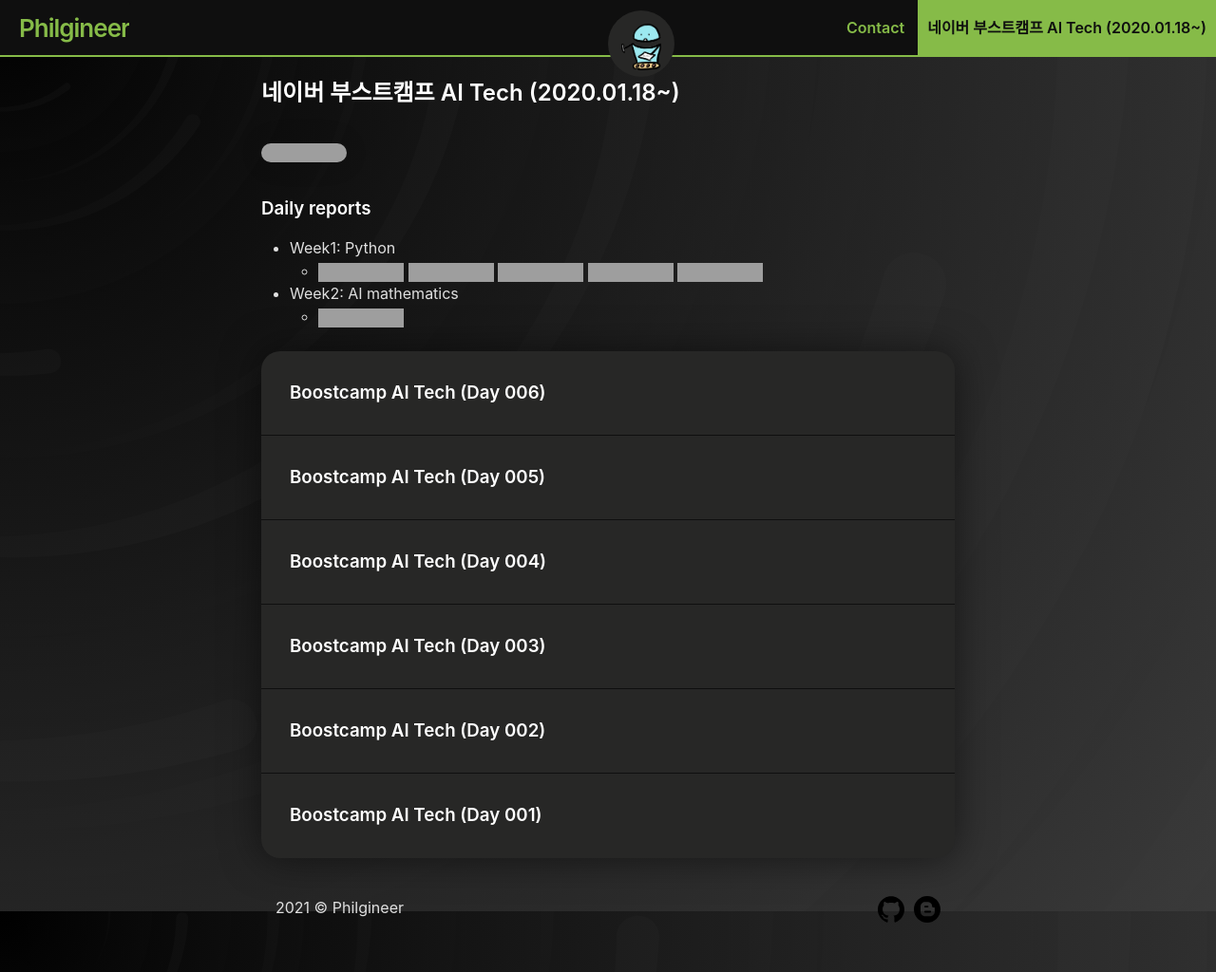
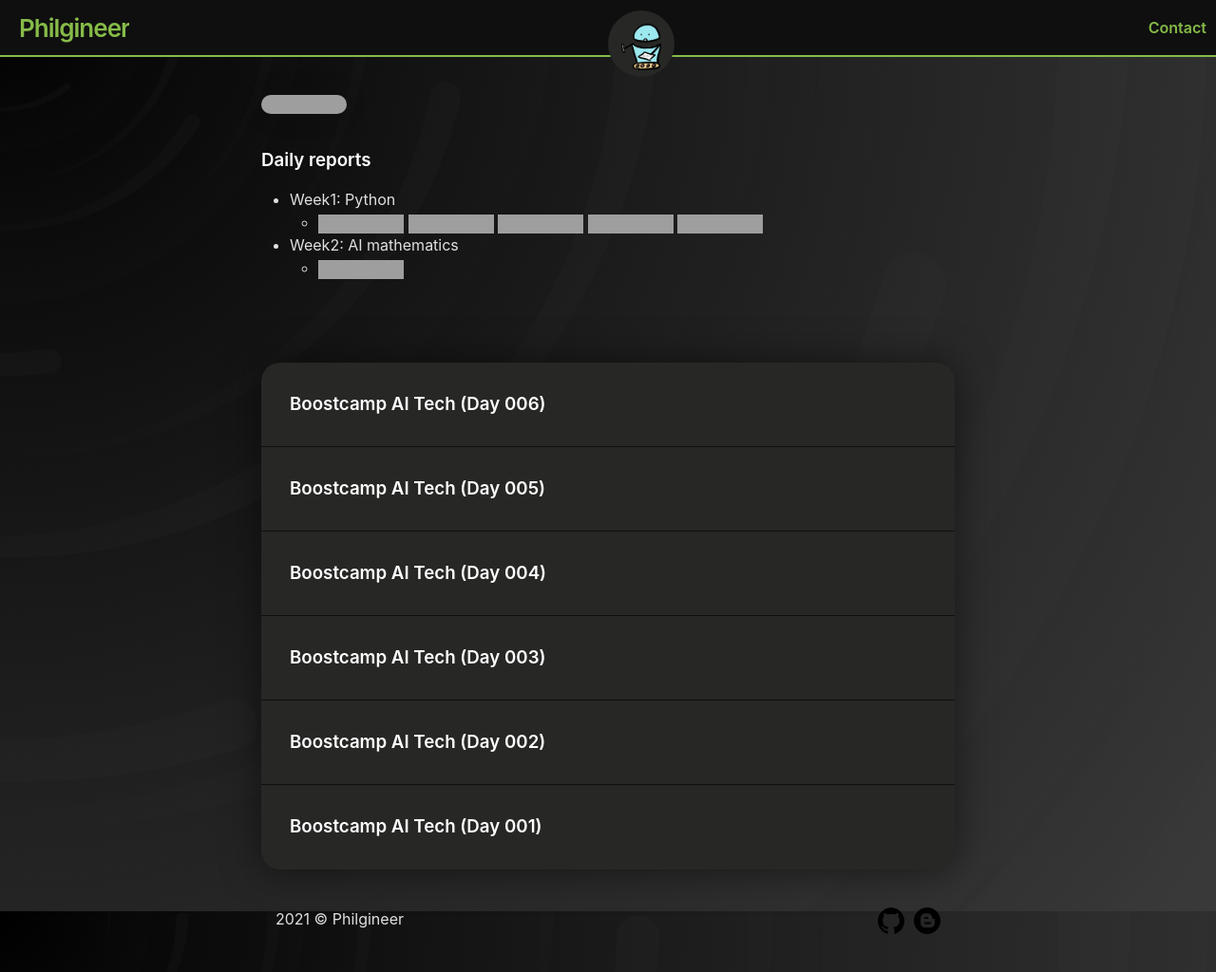
Before and after one commit to philgineer/philgineer.github.io, a Jekyll site: the page built from index.md, in a window 1280 px wide and 1024 px high, cut to the strip 0-1024 px from the top of the window. Shown: the whole strip at 95% size. Built offline with Jekyll 4.4.1, drawn with Linux system fonts in a browser that asks for light colours; our own code applies the rules of GitHub Pages for plain Markdown files; grey boxes are pictures that could not be loaded.

Commit message:
Update index.md

```diff
--- a/index.md
+++ b/index.md
@@ -2,8 +2,6 @@
 layout: home
 author_profile: true
 ---
-
-## 네이버 부스트캠프 AI Tech (2020.01.18~)
 
 [![Boostcamp Badge](https://img.shields.io/badge/info-Boostcamp-02c73?style=flat)](https://boostcamp.connect.or.kr/program.html)
 
@@ -17,3 +15,6 @@
 
 * Week2: AI mathematics
     * [![Daily Report](https://img.shields.io/badge/Day6-red?style=flat)](https://philgineer.github.io/boostcamp-006)
+
+
+<br><br>
```
